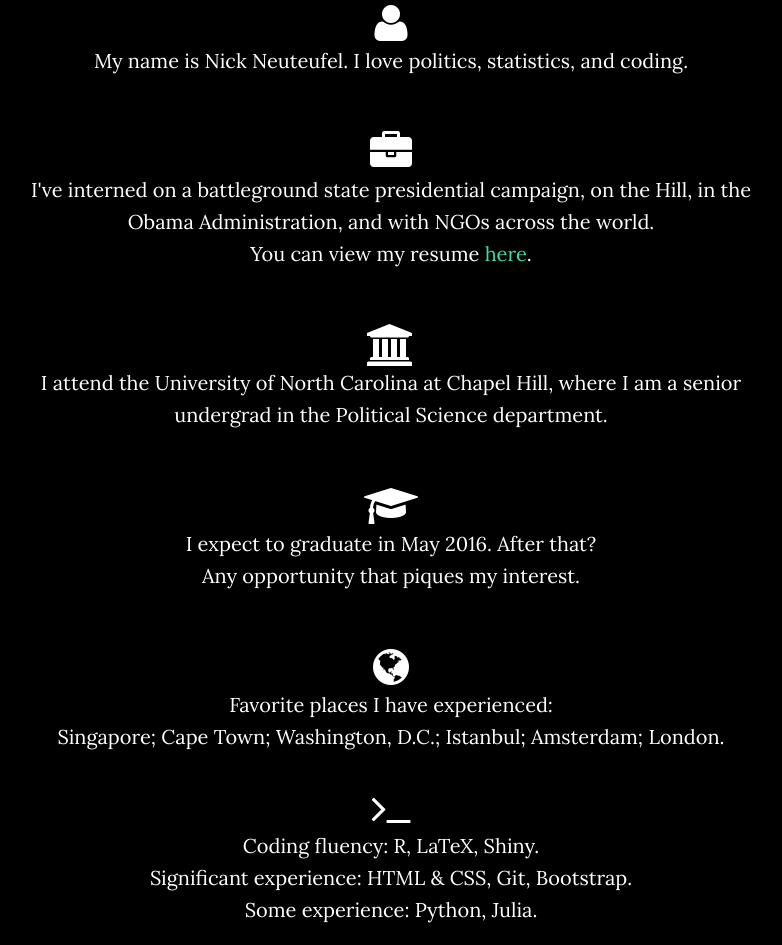
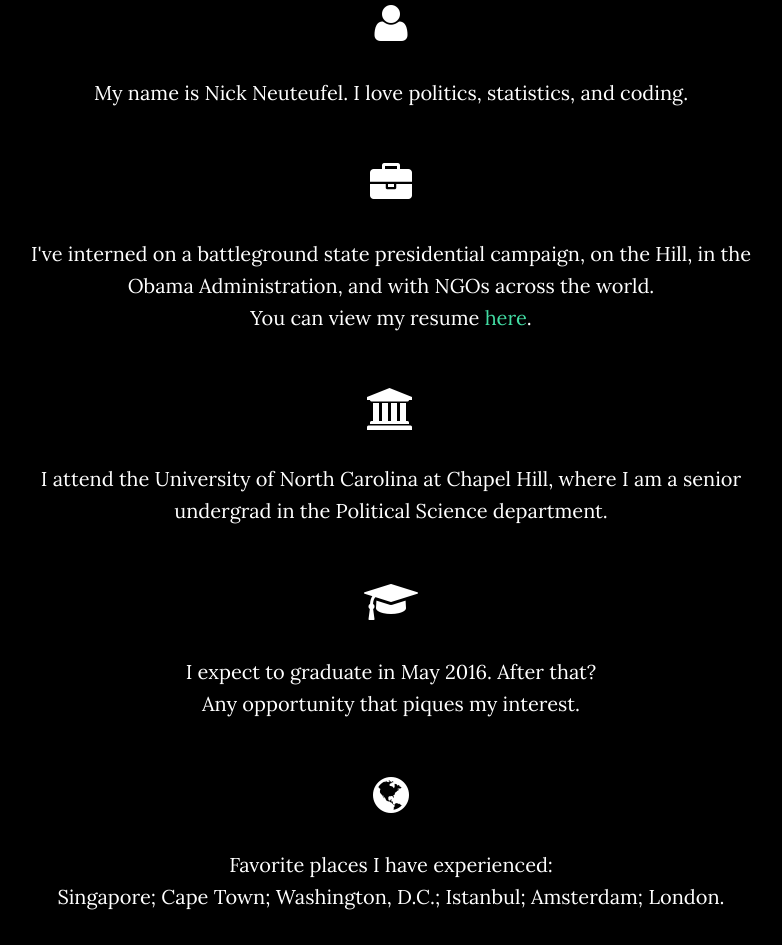
Before and after one commit to NicholasNeuteufel/NicholasNeuteufel.github.io, a plain HTML site: page index.html in a window 1280 px wide. Shown: the part 1115-2060 px from the top of the page, without its empty margins (249-1031 px from the left). Drawn offline with Linux system fonts and the light colour scheme; files whose address does not match are found by name.

Commit message:
Spacing and preparing files for portfolio

```diff
--- a/index.html
+++ b/index.html
@@ -89,7 +89,7 @@
                 <div class="row">
                     <div class="col-md-7 col-md-offset-3">
                         <h3 class="brand-heading"><br><br>Nick Neuteufel</h3>
-                        <p class="intro-text"><br></p>
+                        <p class="intro-text"></p>
 			<p><small>Photo: Table Mountain -- Cape Town, South Africa (2014).</small></p>
                         <a href="#about" class="btn btn-circle page-scroll">
                             <i class="fa fa-angle-double-down animated"></i>
@@ -105,12 +105,12 @@
         <div class="row">
             <div class="col-lg-8 col-lg-offset-2">
                 <h2>About</h2>
- 		<i class="fa fa-user fa-fw fa-3x"></i><p>My name is Nick Neuteufel. I love politics, statistics, and coding. </p> <br>
- 		<i class="fa fa-briefcase fa-fw fa-3x"></i><p>I've interned on a battleground state presidential campaign, on the Hill, in the Obama Administration, and with NGOs across the world. <br> You can view my resume <a href="/resume.html">here</a>. </p> <br>
-		<i class="fa fa-university fa-fw fa-3x"></i><p>I attend the University of North Carolina at Chapel Hill, where I am a senior undergrad in the Political Science department.</p> <br>
-		<i class="fa fa-graduation-cap fa-fw fa-3x"></i><p>I expect to graduate in May 2016. After that? <br> Any opportunity that piques my interest. </p> <br>
-		<i class="fa fa-globe fa-fw fa-3x"></i><p>Favorite places I have experienced: <br> Singapore; Cape Town; Washington, D.C.; Istanbul; Amsterdam; London. </p>
-		<i class="fa fa-terminal fa-fw fa-3x"></i><p>Coding fluency: R, LaTeX, Shiny. <br> Significant experience: HTML & CSS, Git, Bootstrap. <br> Some experience: Python, Julia. </p>
+ 		<i class="fa fa-user fa-fw fa-3x"></i><p><br>My name is Nick Neuteufel. I love politics, statistics, and coding. </p> <br>
+ 		<i class="fa fa-briefcase fa-fw fa-3x"></i><p><br>I've interned on a battleground state presidential campaign, on the Hill, in the Obama Administration, and with NGOs across the world. <br> You can view my resume <a href="/resume.html">here</a>. </p> <br>
+		<i class="fa fa-university fa-fw fa-3x"></i><p><br>I attend the University of North Carolina at Chapel Hill, where I am a senior undergrad in the Political Science department.</p> <br>
+		<i class="fa fa-graduation-cap fa-fw fa-3x"></i><p><br>I expect to graduate in May 2016. After that? <br> Any opportunity that piques my interest. </p> <br>
+		<i class="fa fa-globe fa-fw fa-3x"></i><p><br>Favorite places I have experienced: <br> Singapore; Cape Town; Washington, D.C.; Istanbul; Amsterdam; London. </p>
+		<i class="fa fa-terminal fa-fw fa-3x"></i><p><br>Coding fluency: R, LaTeX, Shiny. <br> Significant experience: HTML & CSS, Git, Bootstrap. <br> Some experience: Python, Julia. </p>
             </div>
         </div>
     </section>
```
Also changed, not shown: 3 other files.
